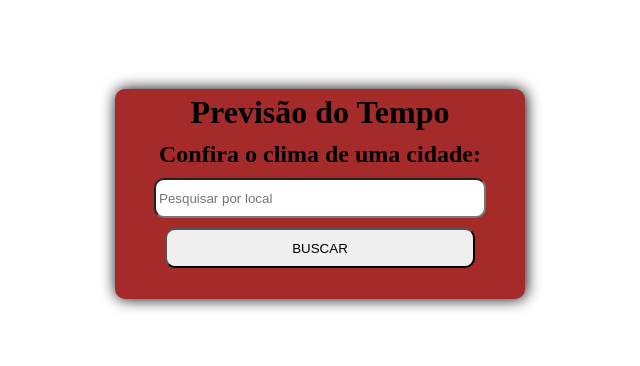
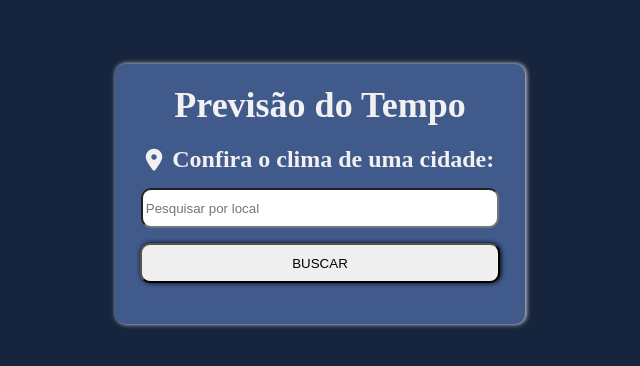
Before and after one commit to Barraqui/Previsao-do-tempo, a Vue app: page /telaInicial in a window 1280 px wide. Shown: the part 206-572 px from the top of the page, without its empty margins (320-960 px from the left). Built offline with nearby package versions, Linux system fonts and the light colour scheme.

Commit message:
Finalização da tela inicial

```diff
--- a/src/assets/main.css
+++ b/src/assets/main.css
@@ -1,42 +1,12 @@
-/* @import './base.css';
-
-#app {
-  max-width: 1280px;
-  margin: 0 auto;
-  padding: 2rem;
-  font-weight: normal;
-}
-
-a,
-.green {
-  text-decoration: none;
-  color: hsla(160, 100%, 37%, 1);
-  transition: 0.4s;
-  padding: 3px;
-}
-
-@media (hover: hover) {
-  a:hover {
-    background-color: hsla(160, 100%, 37%, 0.2);
-  }
-}
-
-@media (min-width: 1024px) {
-  body {
-    display: flex;
-    place-items: center;
-  }
-
-  #app {
-    display: grid;
-    grid-template-columns: 1fr 1fr;
-    padding: 0 2rem;
-  }
-} */
 :root {
   --cor: #f1f1f1;
   --containerBackground: rgba(255, 255, 255, 0.05);
   --boxShadow: 1px 0px 5px;
+  --color1: #060606;
+  --color2: #16243d;
+  --color3: #415a8c;
+  --color4: #7398d6;
+  --color5: #9eccdf;
 }
 
 * {
--- a/src/layout/telaInicial/index.css
+++ /dev/null
@@ -1,39 +0,0 @@
-.container-card-start {
-  display: flex;
-  justify-content: center;
-  align-items: center;
-  height: 100vh;
-}
-
-.container-card {
-  background-color: brown;
-  display: flex;
-  flex-direction: column;
-  align-items: center;
-  width: 400px;
-  height: 200px;
-  padding: 5px;
-  gap: 10px;
-  box-shadow: 1px 0px 15px;
-  border-radius: 10px;
-}
-
-.text-card {
-  display: flex;
-  flex-direction: column;
-  align-items: center;
-}
-
-.text-card input {
-  margin-top: 10px;
-  width: 100%;
-  height: 30px;
-  border-radius: 10px;
-  padding: 3px;
-}
-
-.container-button {
-  height: 40px;
-  width: 310px;
-  border-radius: 10px;
-}
--- a/src/layout/telaInicial/index.vue
+++ b/src/layout/telaInicial/index.vue
@@ -17,11 +17,14 @@ function searcBntInicial() {
   <body>
     <div class="container-card-start">
       <div class="container-card">
-        <div class="teste">
+        <div class="text-title">
           <h1>Previsão do Tempo</h1>
         </div>
         <div class="text-card">
-          <h2>Confira o clima de uma cidade:</h2>
+          <div class="text-container">
+            <i class="fa-solid fa-location-dot"></i>
+            <h2>Confira o clima de uma cidade:</h2>
+          </div>
           <input
             type="text"
             placeholder="Pesquisar por local"
@@ -39,5 +42,66 @@ function searcBntInicial() {
 </template>
 
 <style scoped>
-@import "./index.css";
+body {
+  background-color: var(--color2);
+  color: var(--cor);
+}
+
+.container-card-start {
+  display: flex;
+  justify-content: center;
+  align-items: center;
+  height: 100vh;
+}
+
+.container-card {
+  background-color: var(--color3);
+  display: flex;
+  flex-direction: column;
+  align-items: center;
+  width: 400px;
+  height: 250px;
+  padding: 5px;
+  gap: 5px;
+  box-shadow: var(--boxShadow);
+  border-radius: 10px;
+}
+
+.text-title {
+  padding: 15px;
+  font-size: 18px;
+}
+
+.text-card {
+  display: flex;
+  flex-direction: column;
+  align-items: center;
+  gap: 5px;
+  padding-bottom: 10px;
+}
+
+.text-card input {
+  margin-top: 10px;
+  width: 100%;
+  height: 30px;
+  border-radius: 10px;
+  padding: 3px;
+}
+
+.container-button {
+  height: 40px;
+  width: 90%;
+  border-radius: 10px;
+  box-shadow: var(--boxShadow);
+}
+
+.text-container {
+  display: flex;
+  align-items: center;
+  gap: 10px;
+}
+
+.text-container i {
+  font-size: 22px;
+}
 </style>
```
